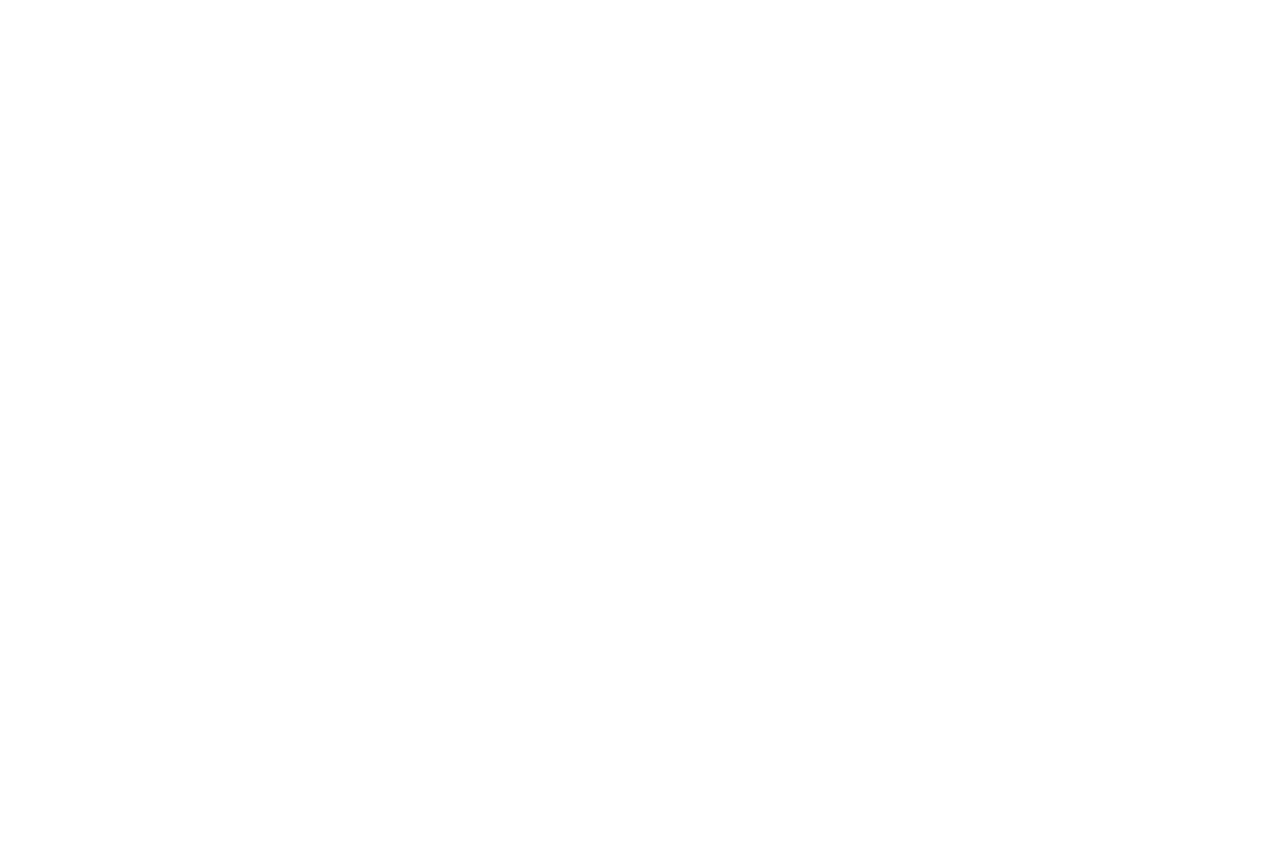
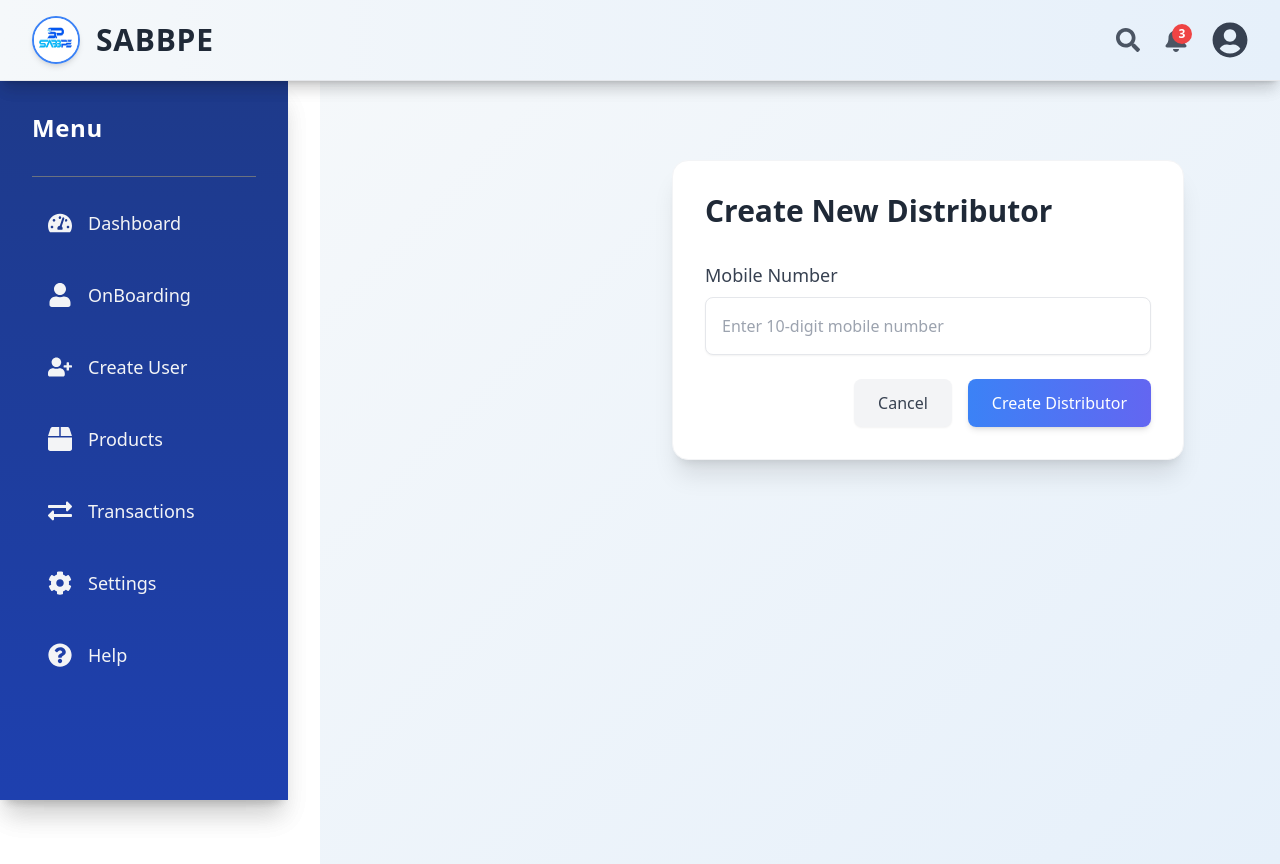
Before and after one commit to AsrithPulya/frontend-sp, a React (Create React App) app: page /create-distributor in a window 1280 px wide. Before the commit this address had no page. Before the commit the page ends 800 px from the top, so only its background shows below. Built offline with nearby package versions, Linux system fonts and the light colour scheme.

Commit message:
Feat: Create distributor

```diff
--- a/src/App.jsx
+++ b/src/App.jsx
@@ -10,6 +10,7 @@
 import Sidebar from './components/Shared/Sidebar';
 import Navbar from './components/Shared/Navbar';
 import BankDetails from './components/Payment';
+import CreateDistributor from './components/Create-Distributor';
 
 // Layout component for pages with Sidebar and Navbar
 const MainLayout = ({ children }) => {
@@ -85,6 +86,14 @@
             </MainLayout>
           }
         />
+        <Route
+          path="/create-distributor"
+          element={
+            <MainLayout>
+              <CreateDistributor />
+            </MainLayout>
+          }
+        />
 
       </Routes>
     </BrowserRouter>
--- /dev/null
+++ b/src/components/Create-Distributor.jsx
@@ -0,0 +1,154 @@
+import React, { useState } from "react";
+import { useNavigate } from "react-router-dom";
+import Navbar from "../components/Shared/Navbar";
+import Sidebar from "../components/Shared/Sidebar";
+import { motion } from "framer-motion";
+
+const CreateDistributor = () => {
+  const navigate = useNavigate();
+  const [isSidebarOpen, setIsSidebarOpen] = useState(true);
+  const [mobileNumber, setMobileNumber] = useState("");
+  const [errors, setErrors] = useState({});
+  const [isLoading, setIsLoading] = useState(false);
+
+  const toggleSidebar = () => setIsSidebarOpen(!isSidebarOpen);
+
+  const handleInputChange = (e) => {
+    setMobileNumber(e.target.value);
+    setErrors({}); // Clear errors on input change
+  };
+
+  const validateForm = () => {
+    const mobileRegex = /^[0-9]{10}$/;
+    if (!mobileNumber) {
+      setErrors({ mobile: "Mobile number is required" });
+      return false;
+    }
+    if (!mobileRegex.test(mobileNumber)) {
+      setErrors({ mobile: "Please enter a valid 10-digit mobile number" });
+      return false;
+    }
+    return true;
+  };
+
+  const handleSubmit = async (e) => {
+    e.preventDefault();
+
+    if (!validateForm()) return;
+
+    setIsLoading(true);
+    try {
+      const token = localStorage.getItem("authToken");
+      if (!token) {
+        setErrors({ api: "Authentication token not found. Please log in again." });
+        setIsLoading(false);
+        return;
+      }
+
+      const response = await fetch("/api/create-distributor", {
+        method: "POST",
+        headers: {
+          "Content-Type": "application/json",
+          "Authorization": `Bearer ${token}`,
+        },
+        body: JSON.stringify({ mobile: mobileNumber }),
+      });
+
+      if (!response.ok) {
+        throw new Error("Failed to create distributor");
+      }
+
+      const data = await response.json();
+      navigate("/distributors", { state: { newDistributor: data } });
+    } catch (error) {
+      setErrors({ api: error.message || "Failed to create distributor" });
+    } finally {
+      setIsLoading(false);
+    }
+  };
+
+  return (
+    <div
+      className="flex flex-col min-h-screen"
+      style={{
+        background: "linear-gradient(135deg, #F5F8FA 0%, #E6F0FA 100%)",
+      }}
+    >
+      <Navbar toggleSidebar={toggleSidebar} />
+      <div className="flex flex-1">
+        <Sidebar isOpen={isSidebarOpen} toggleSidebar={toggleSidebar} />
+        <main
+          className={`flex-1 flex flex-col p-8 transition-all duration-300 ${
+            isSidebarOpen ? "ml-64" : "ml-16"
+          }`}
+          style={{ marginTop: "64px" }}
+        >
+          <motion.div
+            initial={{ opacity: 0, y: 20 }}
+            animate={{ opacity: 1, y: 0 }}
+            transition={{ duration: 0.6, ease: "easeOut" }}
+            className="w-full bg-white p-8 rounded-2xl shadow-xl max-w-lg mx-auto border border-gray-100"
+          >
+            <h2 className="text-3xl font-bold text-gray-800 mb-8">
+              Create New Distributor
+            </h2>
+
+            {errors.api && (
+              <div className="mb-4 p-4 bg-red-100 text-red-700 rounded-lg">
+                {errors.api}
+              </div>
+            )}
+
+            <form onSubmit={handleSubmit} className="space-y-6">
+              <div>
+                <label
+                  htmlFor="mobileNumber"
+                  className="block text-lg font-medium text-gray-700 mb-2"
+                >
+                  Mobile Number
+                </label>
+                <input
+                  type="tel"
+                  id="mobileNumber"
+                  name="mobileNumber"
+                  value={mobileNumber}
+                  onChange={handleInputChange}
+                  className="w-full p-4 text-base border border-gray-200 rounded-lg shadow-sm focus:ring-2 focus:ring-blue-500 focus:border-blue-500 transition-all duration-300 hover:shadow-md"
+                  placeholder="Enter 10-digit mobile number"
+                  maxLength={10}
+                />
+                {errors.mobile && (
+                  <p className="mt-2 text-sm text-red-600">{errors.mobile}</p>
+                )}
+              </div>
+
+              <div className="flex justify-end space-x-4">
+                <motion.button
+                  whileHover={{ scale: 1.02 }}
+                  whileTap={{ scale: 0.98 }}
+                  type="button"
+                  onClick={() => navigate(-1)}
+                  className="px-6 py-3 bg-gray-100 text-gray-700 text-base font-medium rounded-lg shadow-sm hover:bg-gray-200 transition-all duration-300 focus:outline-none focus:ring-2 focus:ring-gray-400"
+                  disabled={isLoading}
+                >
+                  Cancel
+                </motion.button>
+                <motion.button
+                  whileHover={{ scale: 1.02 }}
+                  whileTap={{ scale: 0.98 }}
+                  type="submit"
+                  className="px-6 py-3 bg-gradient-to-r from-blue-500 to-indigo-500 text-white text-base font-medium rounded-lg shadow-md hover:from-blue-600 hover:to-indigo-600 transition-all duration-300 focus:outline-none focus:ring-2 focus:ring-blue-400 disabled:opacity-50"
+                  disabled={isLoading}
+                >
+                  {isLoading ? "Creating..." : "Create Distributor"}
+                </motion.button>
+              </div>
+            </form>
+          </motion.div>
+        </main>
+      </div>
+    </div>
+  );
+};
+
+export default CreateDistributor;
```
